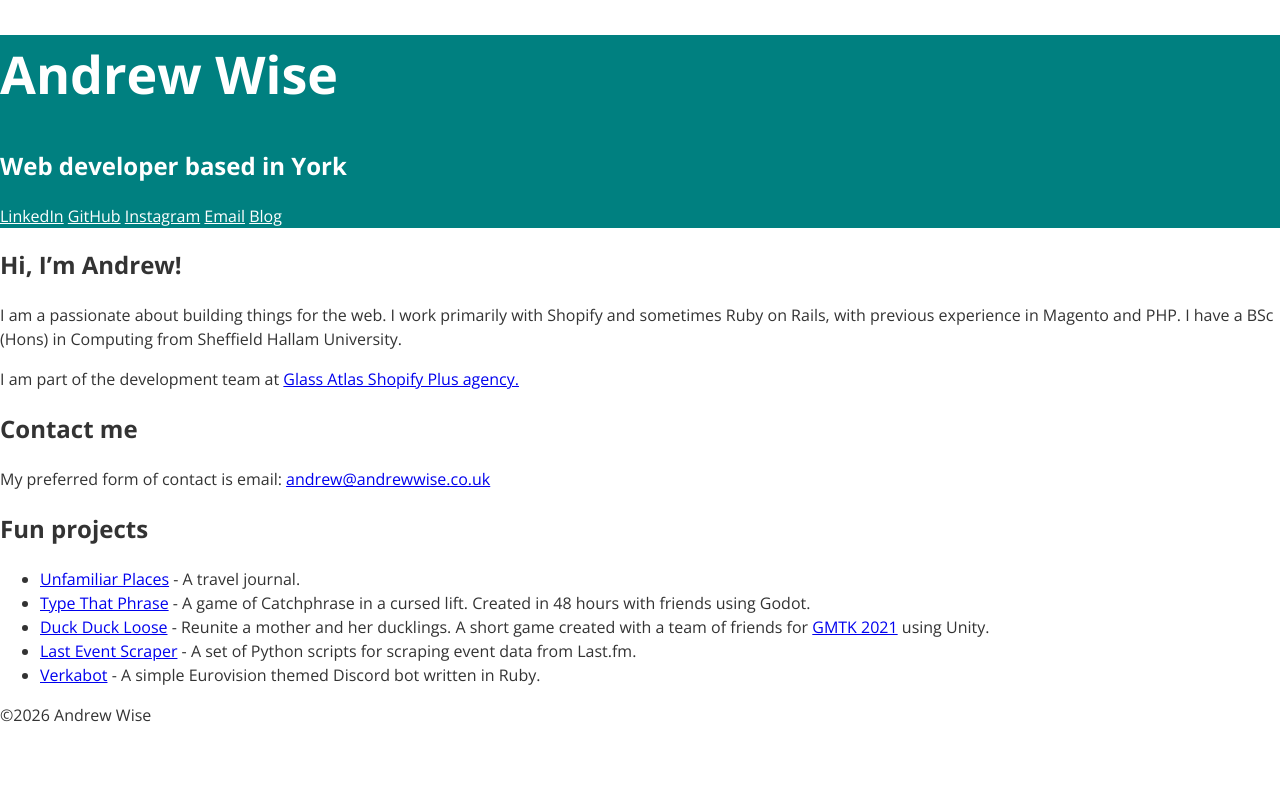
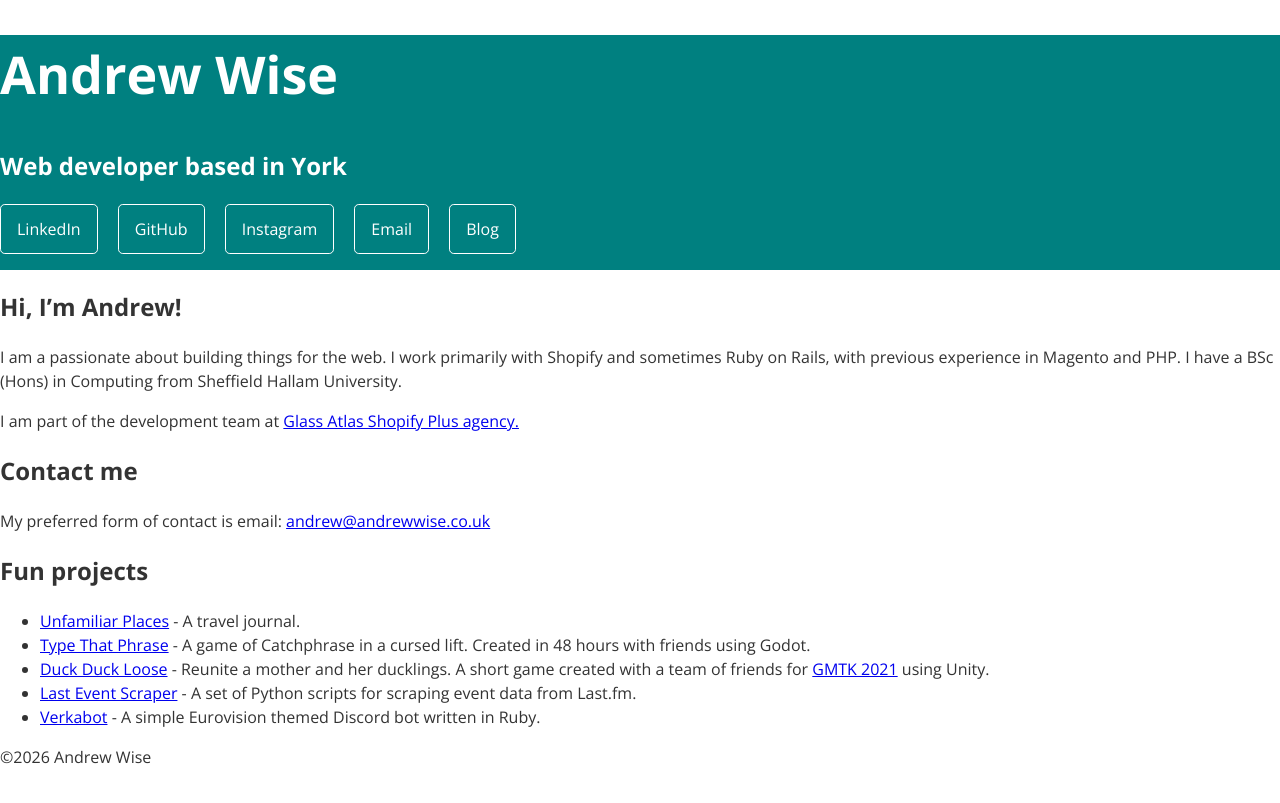
Before and after one commit to andrewwise/andrewwise.co.uk, a Jekyll site: the page built from index.md, in a window 1280 px wide. Shown: the top 803 px of the page. Built offline with Jekyll 4.4.1, drawn with Linux system fonts in a browser that asks for light colours.

Commit message:
Basic style

```diff
--- a/assets/css/style.scss
+++ b/assets/css/style.scss
@@ -20,6 +20,28 @@ header {
 
   a {
     color: #ffffff;
+  }
+
+  nav {
+    .btn {
+      display: inline-block;
+      border: 1px solid #ffffff;
+      border-radius: 0.3rem;
+      padding: 0.75rem 1rem;
+      text-decoration: none;
+      background-color: #008080;
+      margin-bottom: 1rem;
+
+      &:hover {
+        color: #008080;
+        background-color: #ffffff;
+        border-color: #ffffff;
+      }
+    }
+
+    .btn + .btn {
+      margin-left: 1rem;
+    }
   }
 }
 
```
